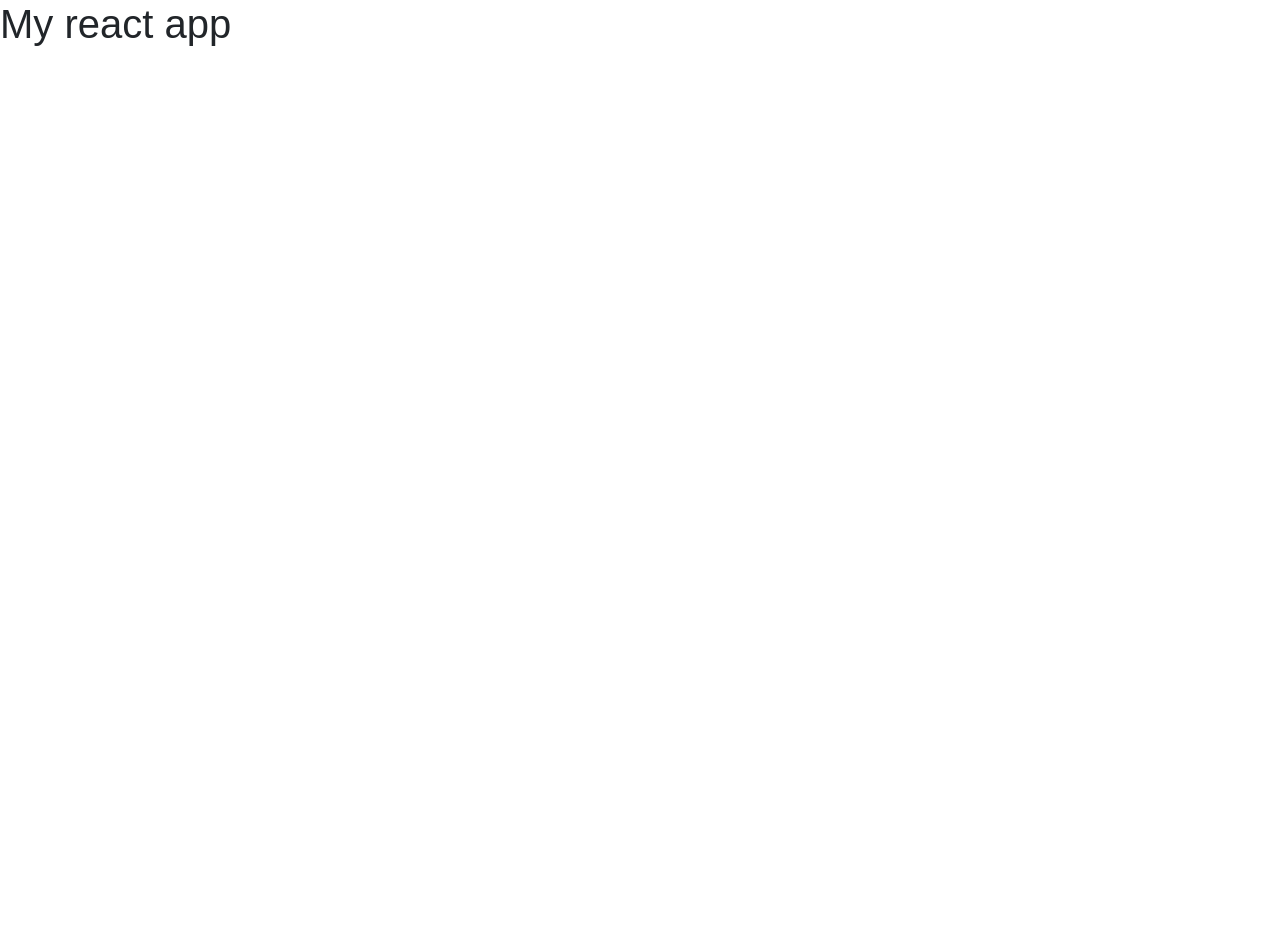
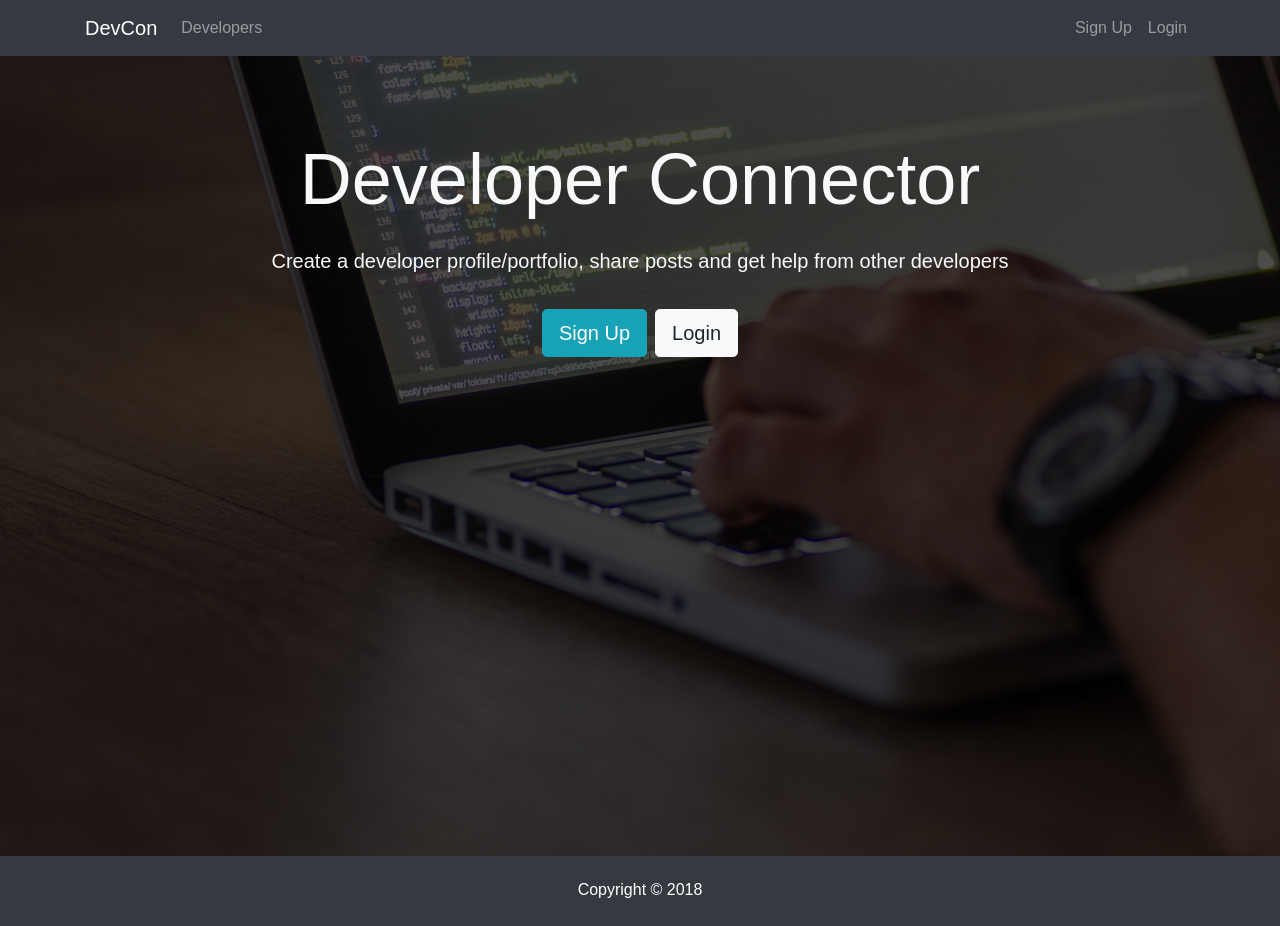
Before and after one commit to ankitbaid11326/Dev-Connector, a React (Create React App) app in the folder client/: page / in a window 1280 px wide. Before the commit the page ends 800 px from the top, so only its background shows below. Built offline with nearby package versions, Linux system fonts and the light colour scheme.

Commit message:
Landing, Header & Footer Components added

```diff
--- a/client/src/App.js
+++ b/client/src/App.js
@@ -1,11 +1,19 @@
 import React, { Component } from 'react';
+
+// Imports Components
+import Navbar from './components/layout/Navbar';
+import Footer from './components/layout/Footer';
+import Landing from './components/layout/Landing';
+
 import './App.css';
 
 class App extends Component {
     render() {
         return (
             <div className="App">
-                <h1> My react app </h1>
+                <Navbar />
+                <Landing />
+                <Footer />
             </div>
         );
     }
--- /dev/null
+++ b/client/src/components/layout/Footer.js
@@ -0,0 +1,7 @@
+import React from 'react';
+
+export default () => {
+    return (
+        <footer className="bg-dark text-white mt-5 p-4 text-center">Copyright &copy; {new Date().getFullYear()}</footer>
+    );
+};
--- /dev/null
+++ b/client/src/components/layout/Landing.js
@@ -0,0 +1,32 @@
+import React, { Component } from 'react';
+
+class Landing extends Component {
+    render() {
+        return (
+            <div className="landing">
+                <div className="dark-overlay landing-inner text-light">
+                    <div className="container">
+                        <div className="row">
+                            <div className="col-md-12 text-center">
+                                <h1 className="display-3 mb-4">Developer Connector</h1>
+                                <p className="lead">
+                                    {' '}
+                                    Create a developer profile/portfolio, share posts and get help from other developers
+                                </p>
+                                <hr />
+                                <a href="register.html" className="btn btn-lg btn-info mr-2">
+                                    Sign Up
+                                </a>
+                                <a href="login.html" className="btn btn-lg btn-light">
+                                    Login
+                                </a>
+                            </div>
+                        </div>
+                    </div>
+                </div>
+            </div>
+        );
+    }
+}
+
+export default Landing;
--- /dev/null
+++ b/client/src/components/layout/Navbar.js
@@ -0,0 +1,44 @@
+import React, { Component } from 'react';
+
+class Navbar extends Component {
+    render() {
+        return (
+            <nav className="navbar navbar-expand-sm navbar-dark bg-dark mb-4">
+                <div className="container">
+                    <a className="navbar-brand" href="landing.html">
+                        DevCon
+                    </a>
+                    <button className="navbar-toggler" type="button" data-toggle="collapse" data-target="#mobile-nav">
+                        <span className="navbar-toggler-icon" />
+                    </button>
+
+                    <div className="collapse navbar-collapse" id="mobile-nav">
+                        <ul className="navbar-nav mr-auto">
+                            <li className="nav-item">
+                                <a className="nav-link" href="profiles.html">
+                                    {' '}
+                                    Developers
+                                </a>
+                            </li>
+                        </ul>
+
+                        <ul className="navbar-nav ml-auto">
+                            <li className="nav-item">
+                                <a className="nav-link" href="register.html">
+                                    Sign Up
+                                </a>
+                            </li>
+                            <li className="nav-item">
+                                <a className="nav-link" href="login.html">
+                                    Login
+                                </a>
+                            </li>
+                        </ul>
+                    </div>
+                </div>
+            </nav>
+        );
+    }
+}
+
+export default Navbar;
```
